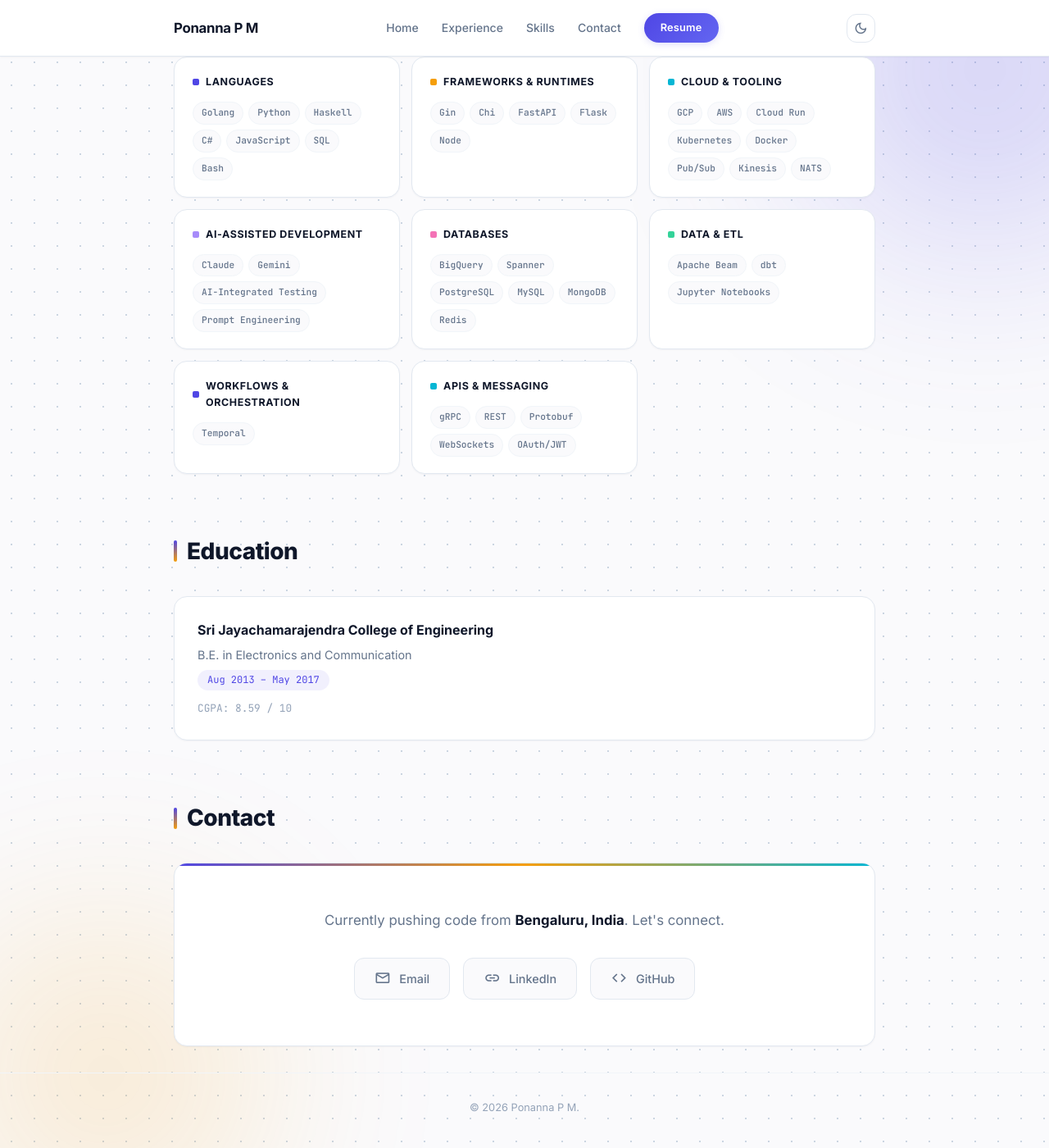
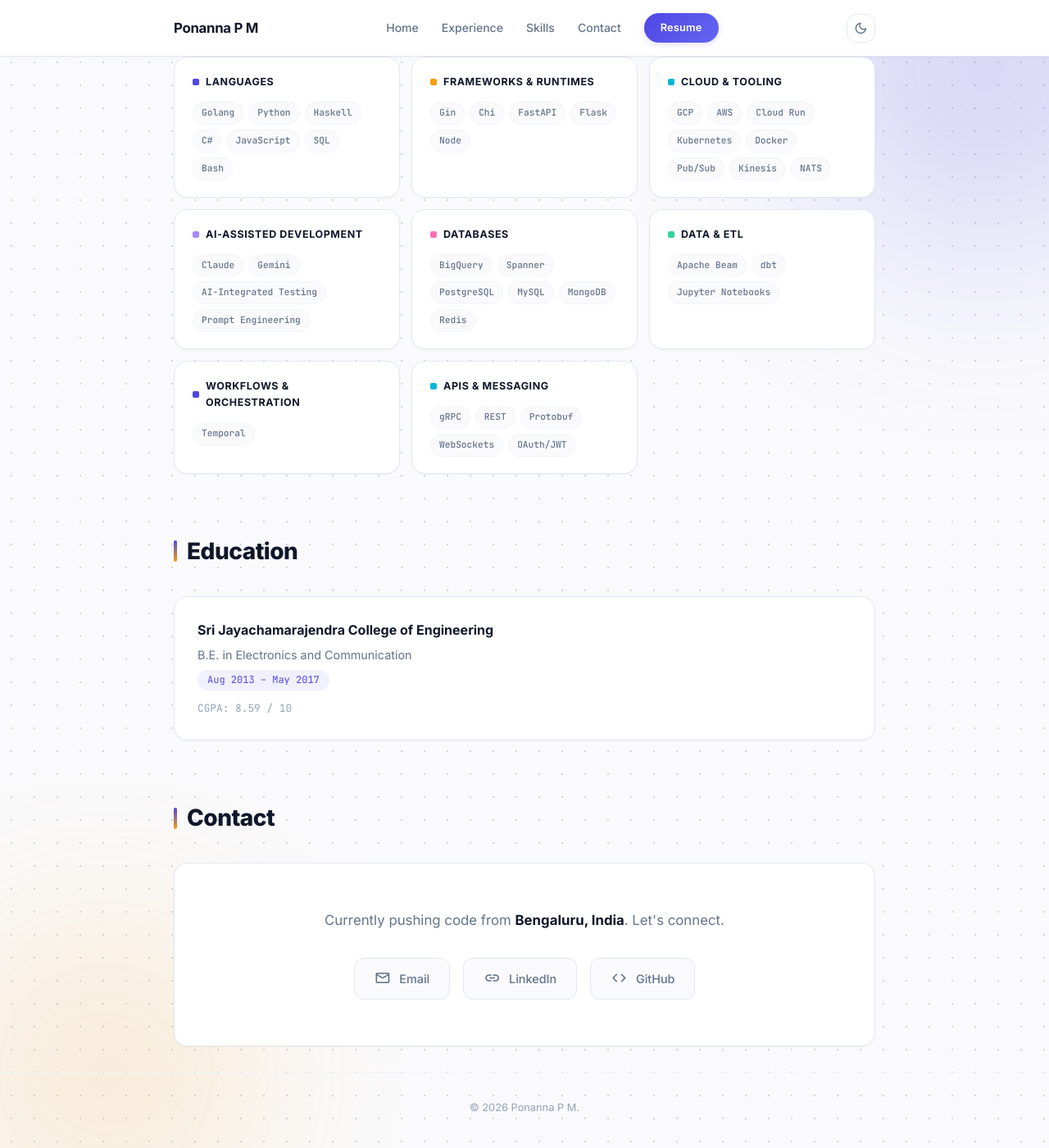
Before and after one commit to puggeraponanna/puggeraponanna.github.io, a Jekyll site: the page built from index.md, in a window 1280 px wide and 1400 px high, scrolled down 2486 px. Shown: the whole window at 82% size. Built offline with Jekyll 4.4.1, drawn with Linux system fonts in a browser that asks for light colours.

Commit message:
fix: Add hover effect to contact section, remove gradient bar, fix Home nav reload

```diff
--- a/_includes/header.html
+++ b/_includes/header.html
@@ -3,7 +3,7 @@
     <a href="{{ '/' | relative_url }}" class="site-title">{{ site.title }}</a>
 
     <nav id="main-nav">
-      <a href="{{ '/' | relative_url }}">Home</a>
+      <a href="#">Home</a>
       <a href="{{ '/#experience' | relative_url }}">Experience</a>
       <a href="{{ '/#skills' | relative_url }}">Skills</a>
       <a href="{{ '/#contact' | relative_url }}">Contact</a>
--- a/assets/css/style.css
+++ b/assets/css/style.css
@@ -655,16 +655,12 @@
   box-shadow: var(--shadow-sm);
   position: relative;
   overflow: hidden;
+  transition: all var(--transition);
 }
 
-.contact-section::before {
-  content: '';
-  position: absolute;
-  top: 0;
-  left: 0;
-  right: 0;
-  height: 3px;
-  background: linear-gradient(90deg, var(--primary), var(--accent), var(--teal));
+.contact-section:hover {
+  border-color: var(--primary);
+  box-shadow: var(--shadow-md), 0 0 0 1px var(--primary-soft);
 }
 
 .contact-section p {
```
